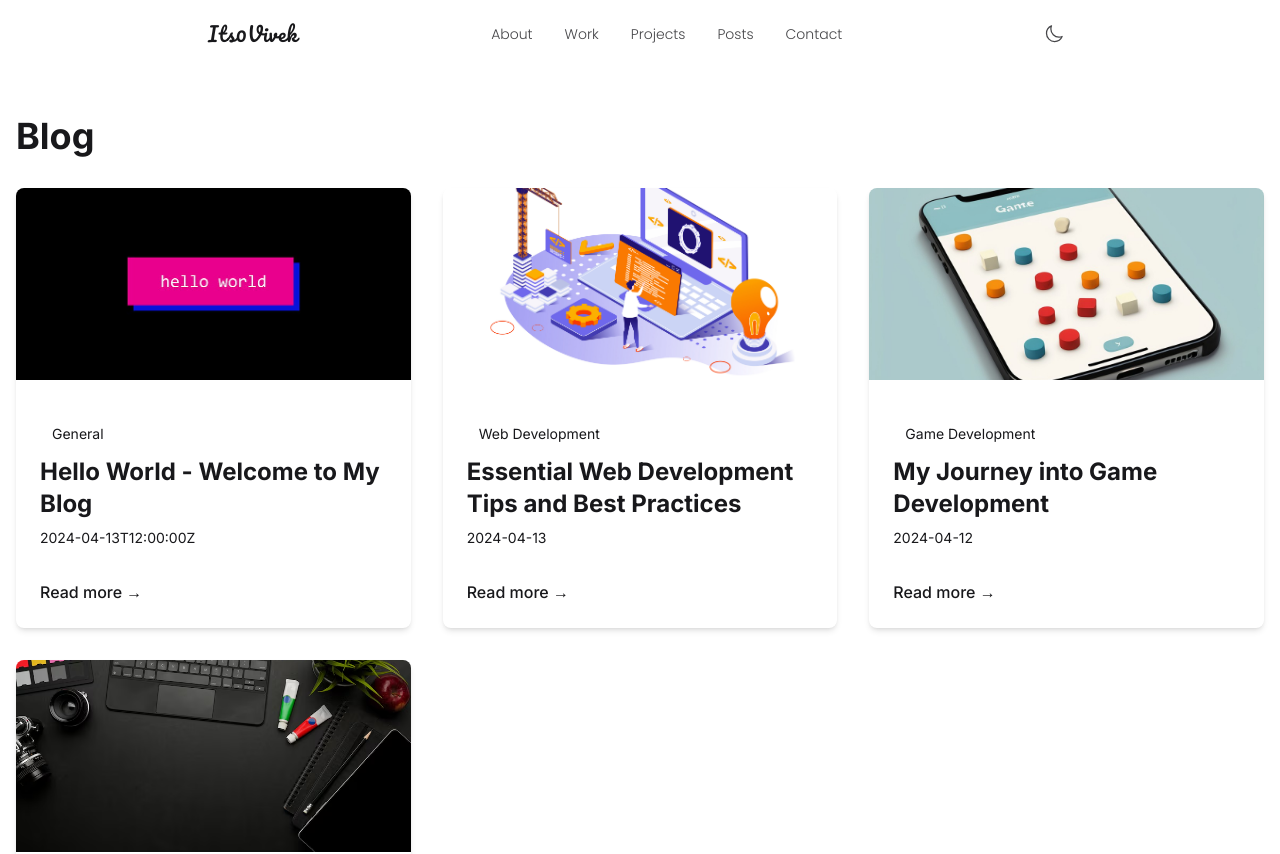
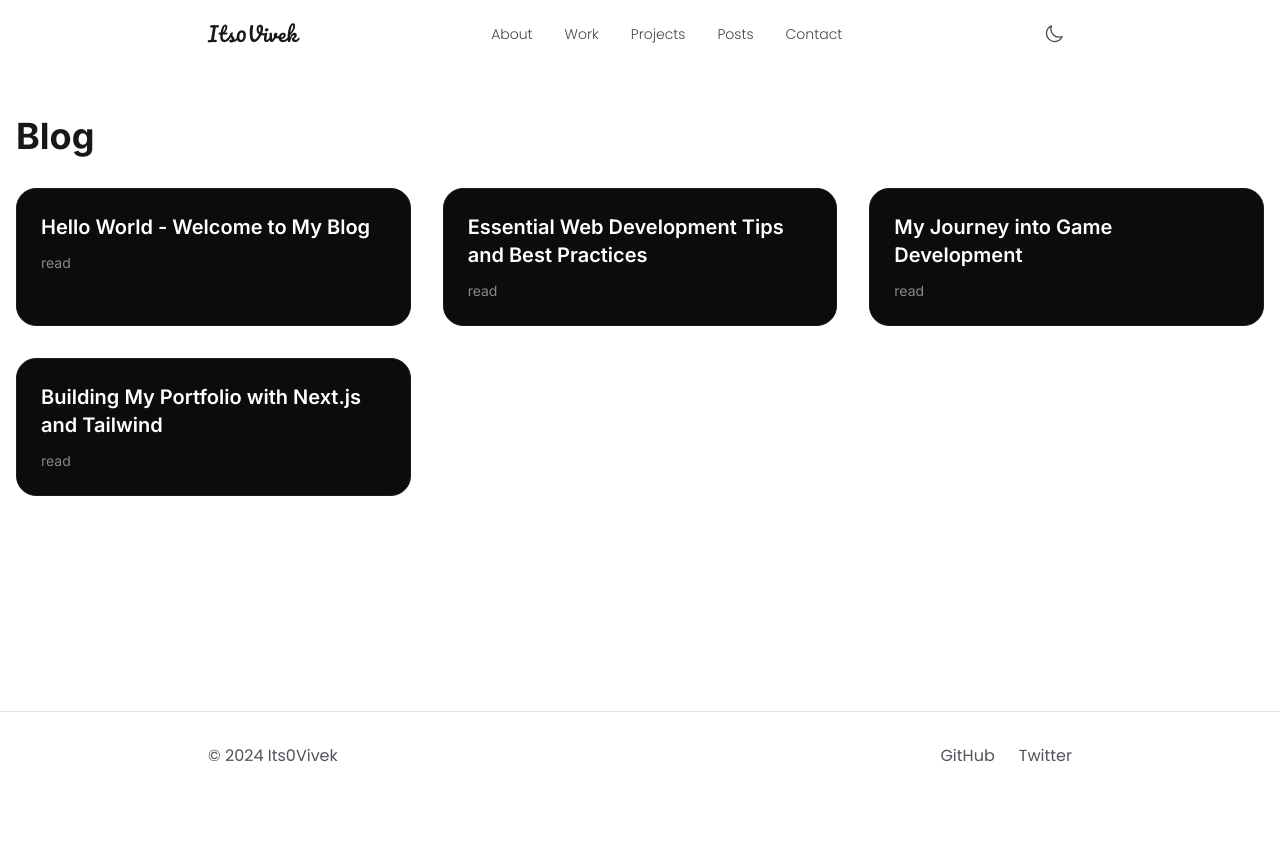
Before and after one commit to its0Vivek/portfolio, a Next.js app: page /blog in a window 1280 px wide. Shown: the top 854 px of the page. After the commit the page ends 800 px from the top, so only its background shows below. Built offline with nearby package versions, Linux system fonts and the light colour scheme.

Commit message:
fix: add category and tags to Post type, update PostCard links

```diff
--- a/src/components/blog/PostCard.tsx
+++ b/src/components/blog/PostCard.tsx
@@ -1,40 +1,27 @@
 import Link from 'next/link'
-import Image from 'next/image'
 import { Post } from '@/lib/blog'
 
-export default function PostCard({ post }: { post: Post }) {
+interface PostCardProps {
+  post: Post
+}
+
+export default function PostCard({ post }: PostCardProps) {
   return (
-    <article className="flex flex-col space-y-4 bg-card rounded-lg overflow-hidden shadow-md hover:shadow-xl transition-all duration-300">
-      {post.coverImage && (
-        <div className="relative w-full h-48">
-          <Image
-            src={post.coverImage}
-            alt={post.title}
-            fill
-            className="object-cover"
-          />
+    <Link
+      href={`/posts/${post.slug}`}
+      className="block p-6 rounded-[20px] bg-[#0C0C0C] hover:bg-[#141414] transition-colors border border-[#1C1C1C]"
+    >
+      <article className="space-y-3">
+        <h2 className="text-xl font-semibold text-white">
+          {post.title}
+        </h2>
+        <p className="text-[#888] text-[15px] leading-relaxed">
+          {post.excerpt}
+        </p>
+        <div className="text-[#888] text-sm">
+          <span>{post.readingTime} read</span>
         </div>
-      )}
-      <div className="p-6 flex-1 flex flex-col">
-        <div className="flex items-center gap-2 mb-2">
-          <span className="px-3 py-1 bg-primary/10 text-primary rounded-full text-sm">
-            {post.category}
-          </span>
-        </div>
-        <h2 className="text-2xl font-bold mb-2 text-foreground hover:text-primary transition-colors">
-          <Link href={`/blog/${post.slug}`}>{post.title}</Link>
-        </h2>
-        <p className="text-muted-foreground text-sm mb-4">{post.date}</p>
-        <p className="text-foreground/80 flex-1">{post.excerpt}</p>
-        <div className="mt-4">
-          <Link
-            href={`/blog/${post.slug}`}
-            className="text-primary hover:text-primary/80 font-medium inline-block"
-          >
-            Read more →
-          </Link>
-        </div>
-      </div>
-    </article>
+      </article>
+    </Link>
   )
 }
--- a/src/lib/blog.ts
+++ b/src/lib/blog.ts
@@ -14,6 +14,8 @@ export interface Post {
   readingTime: string
   content?: string
   coverImage?: string
+  category?: string
+  tags?: string[]
 }
 
 export function getSortedPostsData(): Post[] {
```
